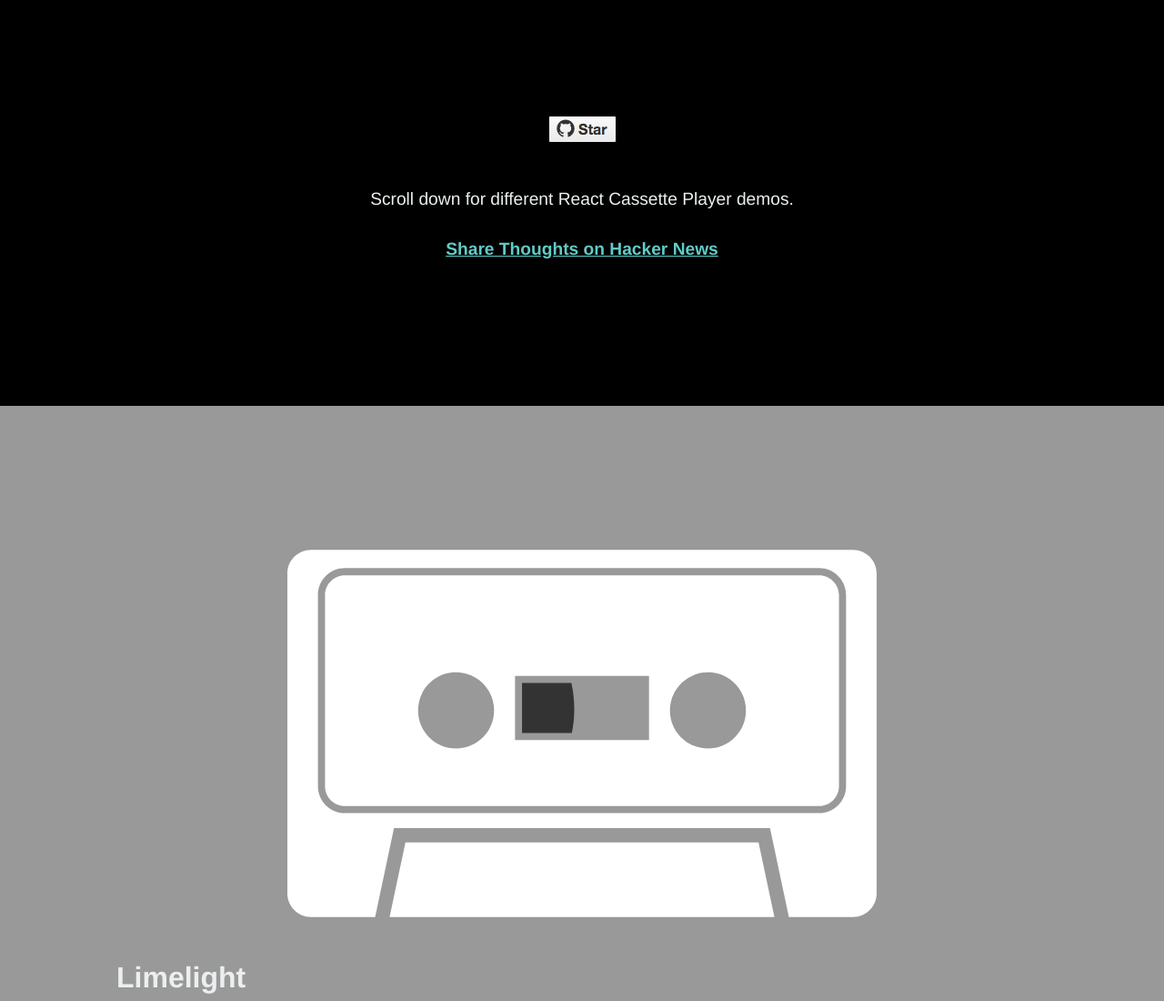
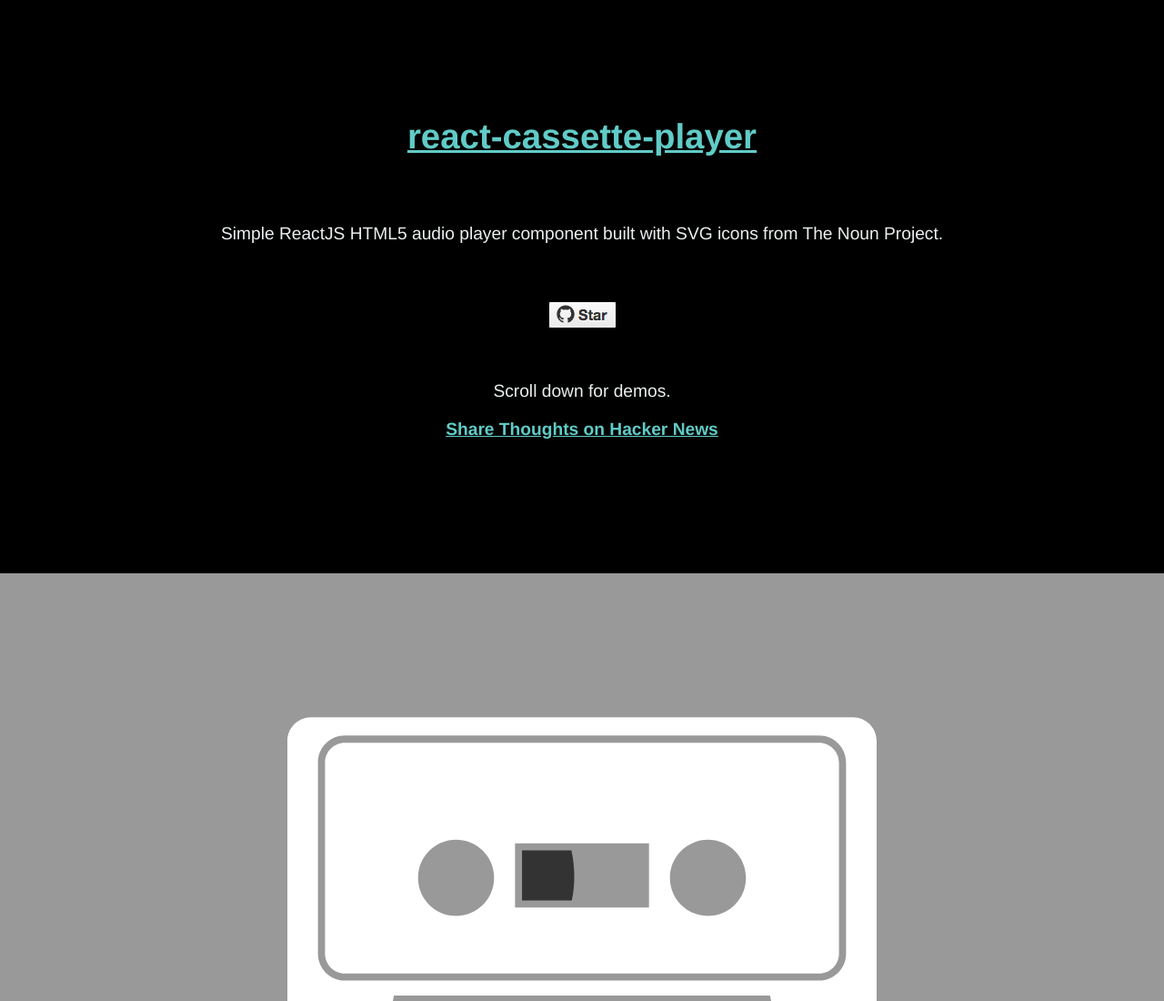
Before and after one commit to chadpaulson/react-cassette-player, a plain HTML site: page index.html in a window 1280 px wide. Shown: the top 1100 px of the page at 91% size. Drawn offline with Linux system fonts and the light colour scheme.

Commit message:
Adds heading.

```diff
--- a/css/style.css
+++ b/css/style.css
@@ -12,6 +12,12 @@
   padding:0px;
   color:#EBEFF0;
   font-family: 'Helvetica Neue', Helvetica, Arial-Unicode, Arial, Sans-serif;
+}
+h1 {
+  width:60%;
+  text-align: center;
+  margin:0px auto;
+  padding-bottom:55px;
 }
 .demo {
   width:100% !important;
@@ -50,6 +56,13 @@
 .info p, .info img {
   margin-bottom:33px;
 }
+.head p {
+  margin-bottom:19px !important;
+}
+.head img {
+  margin-top: 45px !important;
+  margin-bottom:40px !important;
+}
 .nwa_express_yourself {
   background-color: #EBEFF0;
   -webkit-border-radius: 10px;
--- a/index.html
+++ b/index.html
@@ -11,9 +11,11 @@
   <link rel="stylesheet" type="text/css" href="css/style.css">
 </head>
 <body>
-  <div class="info">
+  <div class="info head">
+    <a href="https://github.com/chadpaulson/react-cassette-player"><h1>react-cassette-player</h1></a>
+    <p>Simple ReactJS HTML5 audio player component built with SVG icons from The Noun Project.</p>
     <center><a href="https://github.com/chadpaulson/react-cassette-player"><img src="watch-project.png" border="0" alt="Watch Project on GitHub" /></a></center>
-    <p>Scroll down for different React Cassette Player demos.</p>
+    <p>Scroll down for demos.</p>
     <p><a href="https://news.ycombinator.com/item?id=8738912">Share Thoughts on Hacker News</a></p>
   </div>
   <div class="demo">
```
